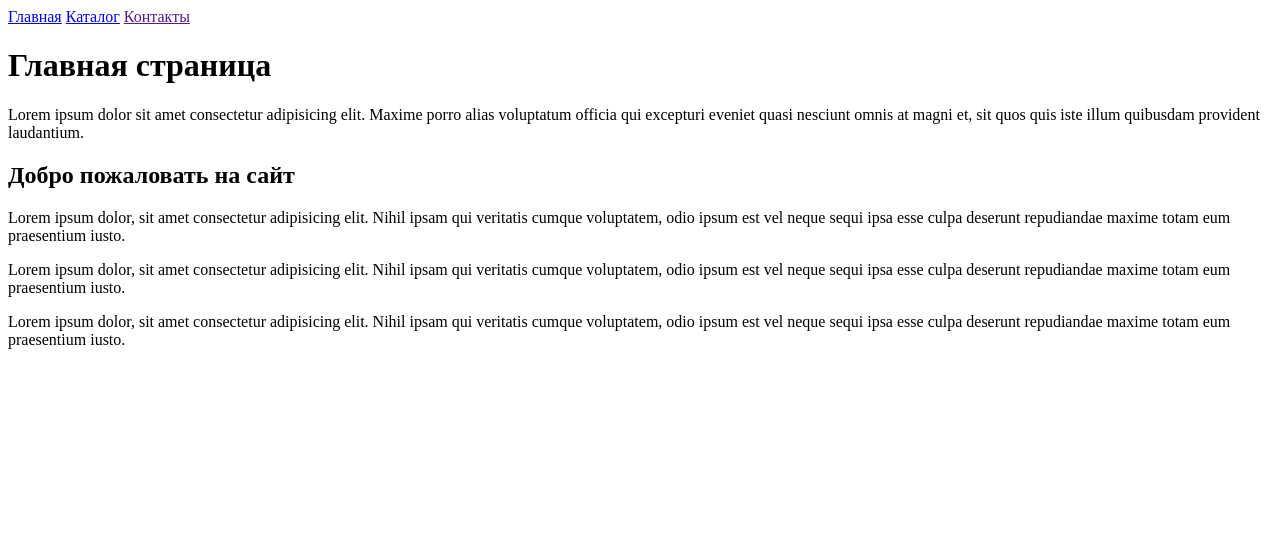
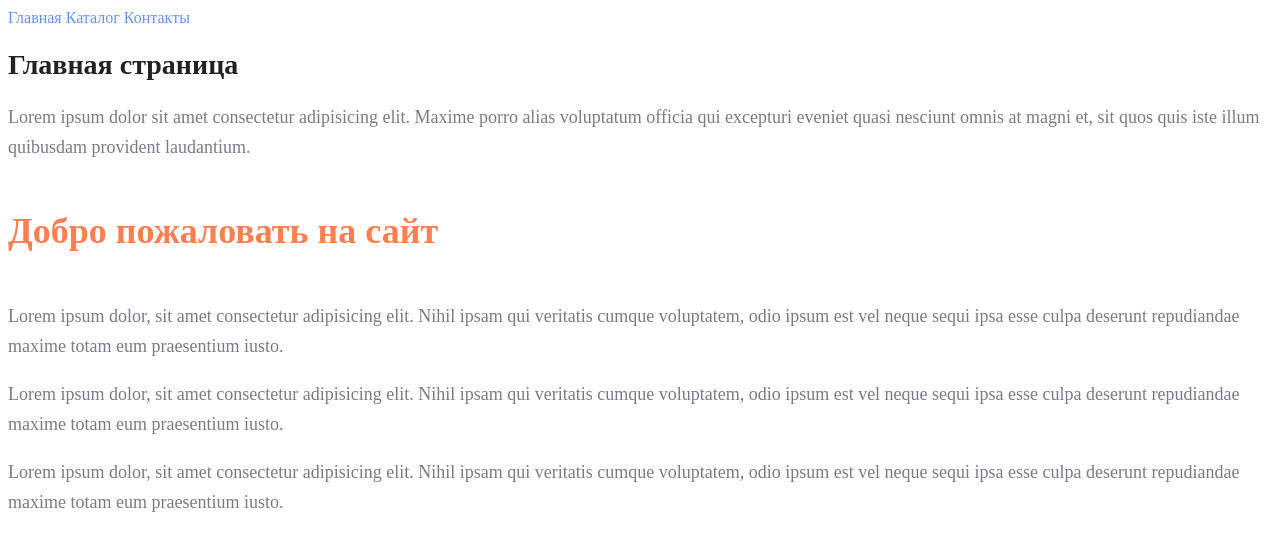
Before and after one commit to MaximGitHubDenissov/HTML_HW_1, a plain HTML site: page index.html in a window 1280 px wide. Drawn offline with Linux system fonts and the light colour scheme.

Commit message:
Add HW_2

```diff
--- a/index.html
+++ b/index.html
@@ -4,29 +4,30 @@
     <meta charset="UTF-8" />
     <meta name="viewport" content="width=device-width, initial-scale=1.0" />
     <title>Document</title>
+    <link rel="stylesheet" href="style.css" />
   </head>
   <body>
-    <a href="../index.html"> Главная</a>
-    <a href="../catalog/catalog.html">Каталог</a>
-    <a href="">Контакты</a>
-    <h1>Главная страница</h1>
-    <p>
+    <a class="a_style" href="index.html"> Главная</a>
+    <a class="a_style" href="./catalog/catalog.html">Каталог</a>
+    <a class="a_style" href="">Контакты</a>
+    <h1 class="h1_style">Главная страница</h1>
+    <p class="p_style">
       Lorem ipsum dolor sit amet consectetur adipisicing elit. Maxime porro
       alias voluptatum officia qui excepturi eveniet quasi nesciunt omnis at
       magni et, sit quos quis iste illum quibusdam provident laudantium.
     </p>
-    <h2>Добро пожаловать на сайт</h2>
-    <p>
+    <h2 class="h2_class">Добро пожаловать на сайт</h2>
+    <p class="p_style">
       Lorem ipsum dolor, sit amet consectetur adipisicing elit. Nihil ipsam qui
       veritatis cumque voluptatem, odio ipsum est vel neque sequi ipsa esse
       culpa deserunt repudiandae maxime totam eum praesentium iusto.
     </p>
-    <p>
+    <p class="p_style">
       Lorem ipsum dolor, sit amet consectetur adipisicing elit. Nihil ipsam qui
       veritatis cumque voluptatem, odio ipsum est vel neque sequi ipsa esse
       culpa deserunt repudiandae maxime totam eum praesentium iusto.
     </p>
-    <p>
+    <p class="p_style">
       Lorem ipsum dolor, sit amet consectetur adipisicing elit. Nihil ipsam qui
       veritatis cumque voluptatem, odio ipsum est vel neque sequi ipsa esse
       culpa deserunt repudiandae maxime totam eum praesentium iusto.
--- /dev/null
+++ b/style.css
@@ -0,0 +1,31 @@
+a {
+  text-decoration: none;
+}
+
+.a_style {
+  color: cornflowerblue;
+  font-size: 16px;
+  line-height: 20px;
+}
+
+.h1_style {
+  color: #222222;
+  font-size: 28px;
+  line-height: 36px;
+  font-weight: bold;
+}
+
+.p_style {
+  font-style: normal;
+  font-weight: 300;
+  font-size: 18px;
+  line-height: 30px;
+  color: #7d7987;
+}
+.h2_class {
+  color: coral;
+  font-style: normal;
+  font-weight: 700;
+  font-size: 36px;
+  line-height: 80px;
+}
```
Also changed, not shown: catalog/catalog.html (+9 -8 lines).
